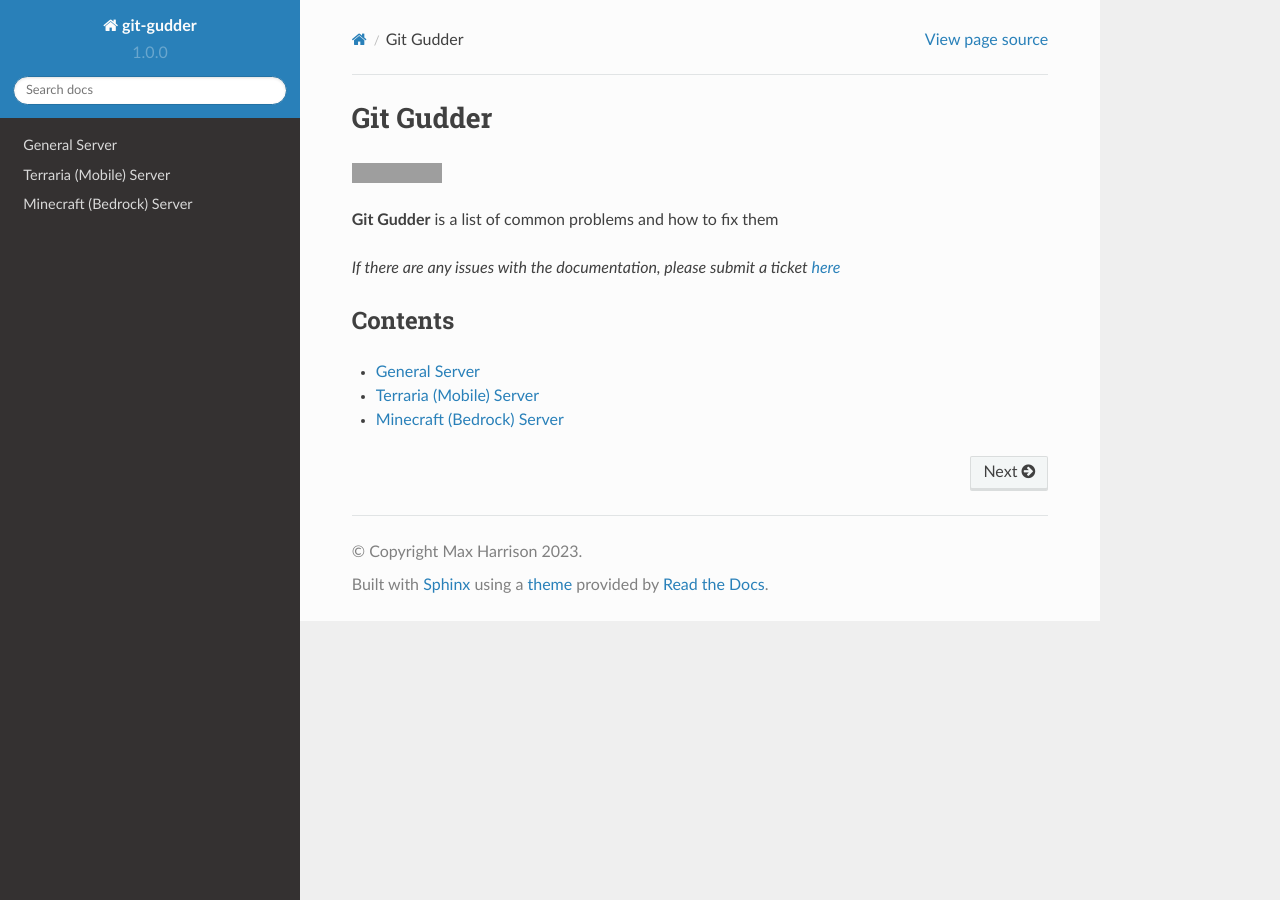
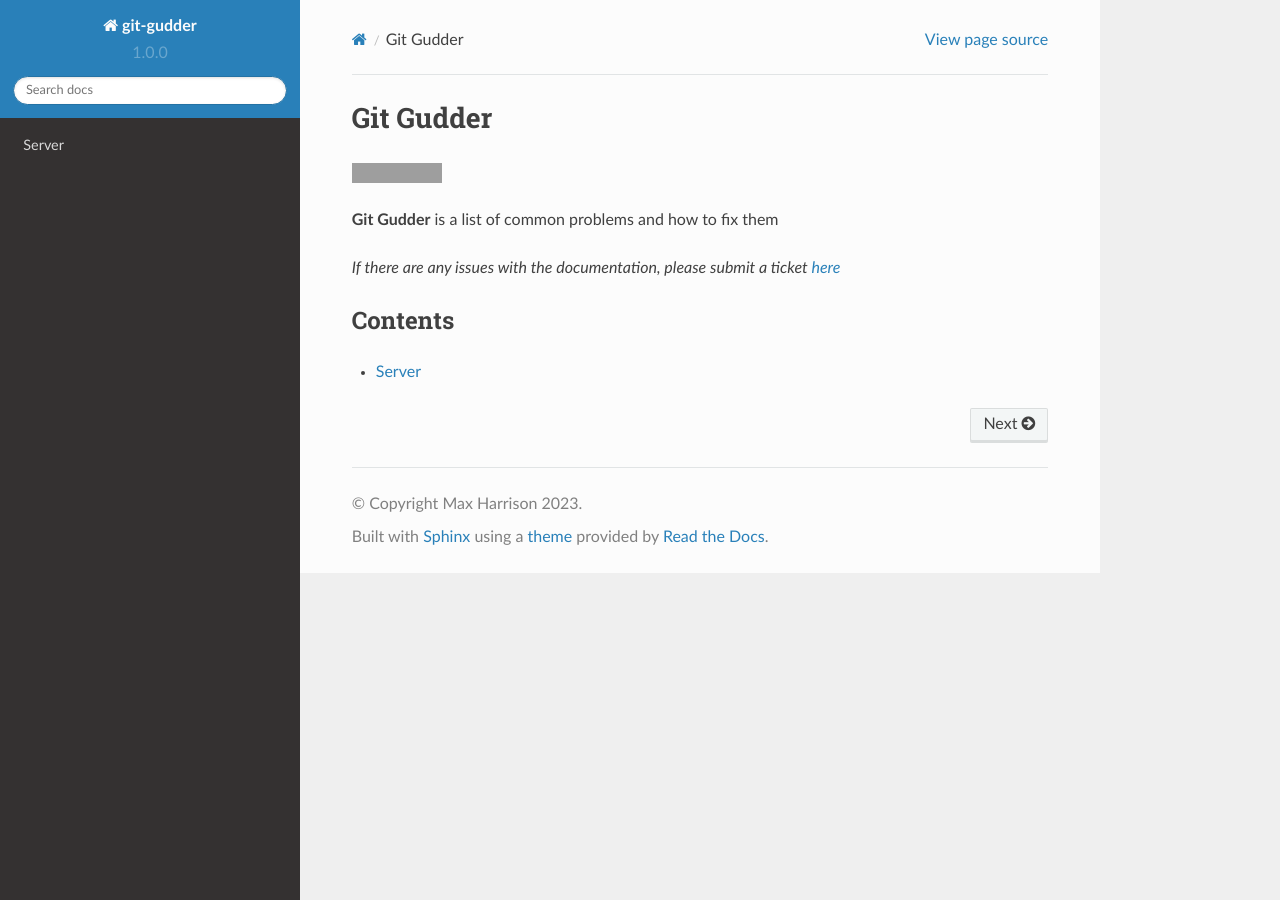
Before and after one commit to Cornelius-Figgle/git-gudder, a Sphinx documentation site: the page built from docs/source/index.md, in a window 1280 px wide. Built offline with Sphinx 7.4.7 and the Read the Docs theme 2.0.0, drawn with Linux system fonts in a browser that asks for light colours; grey boxes are pictures that could not be loaded.

Commit message:
FOLDERS PART TWO

````diff
--- a/docs/source/index.md
+++ b/docs/source/index.md
@@ -10,7 +10,5 @@
 
 ```{toctree}
 :maxdepth: 1
-server
-terraria-server
-minecraft-server
+server/index
 ```
--- /dev/null
+++ b/docs/source/server/index.md
@@ -0,0 +1,8 @@
+# Server
+
+```{toctree}
+:maxdepth: 1
+server
+terraria-server
+minecraft-server
+```
````
Also changed, not shown: docs/source/server/minecraft-server.md (renamed from docs/source/minecraft-server.md), docs/source/server/server.md (renamed from docs/source/server.md), docs/source/server/terraria-server.md (renamed from docs/source/terraria-server.md).
